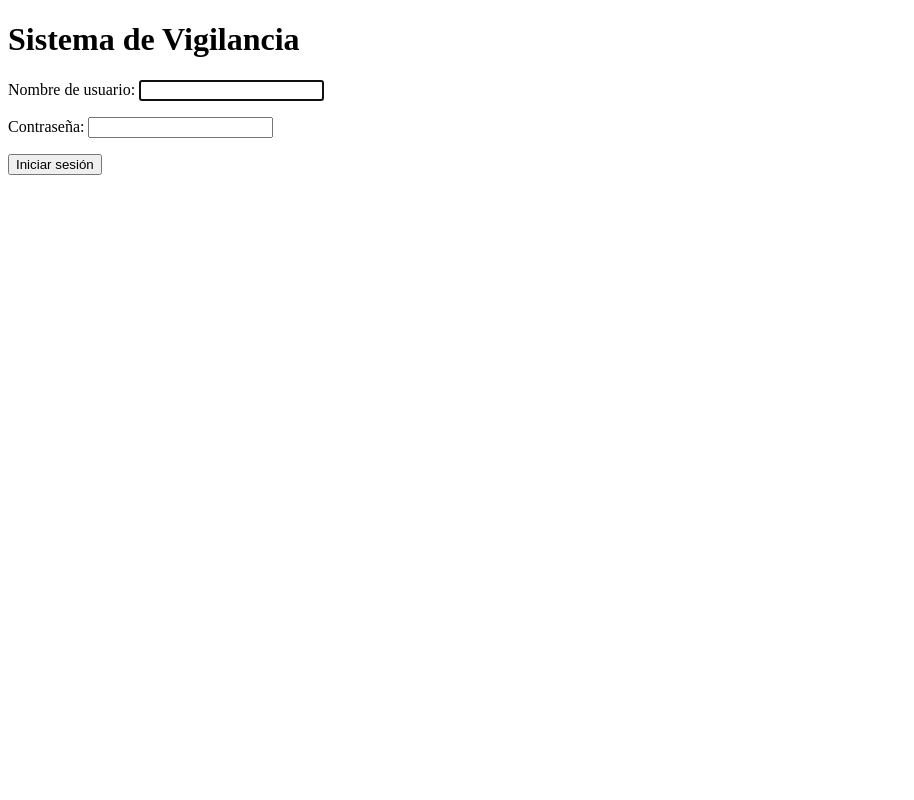
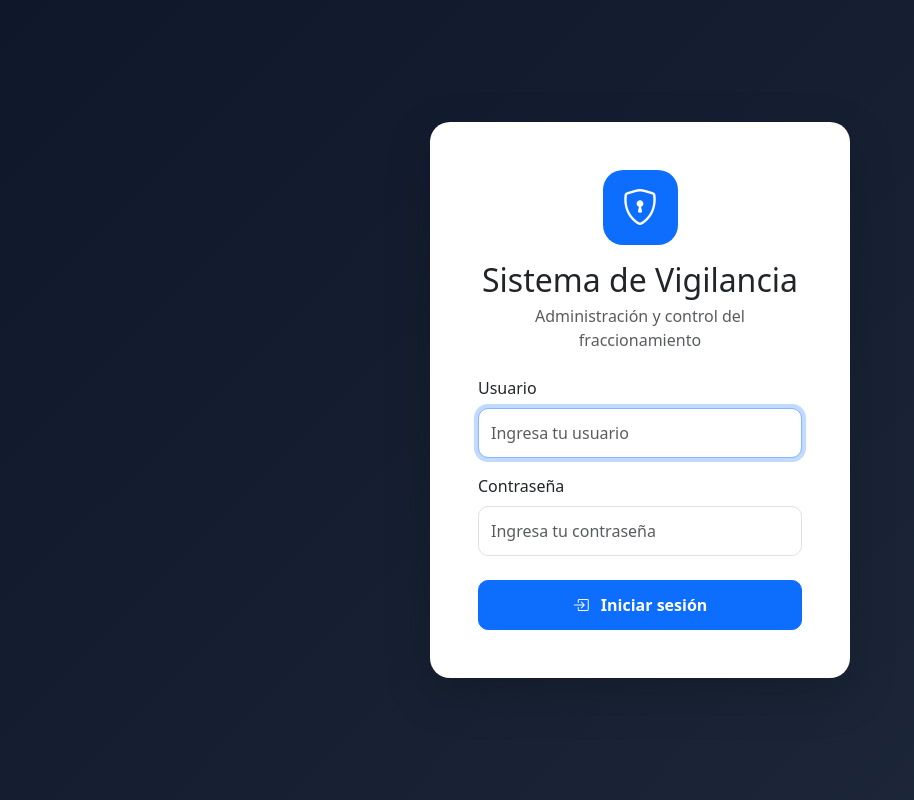
Before and after one commit to AddyJuarezV/sistema-vigilancia, a Django app: page /accounts/login/ in a window 1280 px wide. Shown: the whole page, without its empty margins (0-914 px from the left). Run offline with Django 5.2, Linux system fonts and the light colour scheme.

Commit message:
Mejorar diseño de login

```diff
--- a/templates/registration/login.html
+++ b/templates/registration/login.html
@@ -3,18 +3,126 @@
 <head>
     <meta charset="UTF-8">
     <meta name="viewport" content="width=device-width, initial-scale=1.0">
+
     <title>Iniciar sesión</title>
+
+    <link href="https://cdn.jsdelivr.net/npm/bootstrap@5.3.8/dist/css/bootstrap.min.css" rel="stylesheet">
+    <link href="https://cdn.jsdelivr.net/npm/bootstrap-icons@1.11.3/font/bootstrap-icons.css" rel="stylesheet">
+
+    <style>
+        body {
+            min-height: 100vh;
+            background: linear-gradient(135deg, #0f172a, #1e293b);
+            display: flex;
+            align-items: center;
+            justify-content: center;
+        }
+
+        .login-card {
+            width: 100%;
+            max-width: 420px;
+            border: none;
+            border-radius: 20px;
+        }
+
+        .logo-icon {
+            width: 75px;
+            height: 75px;
+            border-radius: 20px;
+            background: #0d6efd;
+            display: flex;
+            align-items: center;
+            justify-content: center;
+            margin: auto;
+            color: white;
+            font-size: 36px;
+        }
+
+        .form-control {
+            padding: 12px;
+            border-radius: 10px;
+        }
+
+        .btn-login {
+            padding: 12px;
+            border-radius: 10px;
+            font-weight: 600;
+        }
+    </style>
 </head>
+
 <body>
 
-    <h1>Sistema de Vigilancia</h1>
+<div class="container">
 
-    <form method="post">
-        {% csrf_token %}
-        {{ form.as_p }}
+    <div class="card login-card shadow-lg mx-auto">
+        <div class="card-body p-5">
 
-        <button type="submit">Iniciar sesión</button>
-    </form>
+            <div class="logo-icon mb-3">
+                <i class="bi bi-shield-lock"></i>
+            </div>
+
+            <h2 class="text-center mb-1">
+                Sistema de Vigilancia
+            </h2>
+
+            <p class="text-center text-muted mb-4">
+                Administración y control del fraccionamiento
+            </p>
+
+            {% if form.errors %}
+                <div class="alert alert-danger">
+                    Usuario o contraseña incorrectos.
+                </div>
+            {% endif %}
+
+            <form method="post">
+
+                {% csrf_token %}
+
+                <div class="mb-3">
+                    <label class="form-label">
+                        Usuario
+                    </label>
+
+                    <input
+                        type="text"
+                        name="username"
+                        class="form-control"
+                        placeholder="Ingresa tu usuario"
+                        required
+                        autofocus
+                    >
+                </div>
+
+                <div class="mb-4">
+                    <label class="form-label">
+                        Contraseña
+                    </label>
+
+                    <input
+                        type="password"
+                        name="password"
+                        class="form-control"
+                        placeholder="Ingresa tu contraseña"
+                        required
+                    >
+                </div>
+
+                <button
+                    type="submit"
+                    class="btn btn-primary btn-login w-100"
+                >
+                    <i class="bi bi-box-arrow-in-right me-2"></i>
+                    Iniciar sesión
+                </button>
+
+            </form>
+
+        </div>
+    </div>
+
+</div>
 
 </body>
 </html>
```
